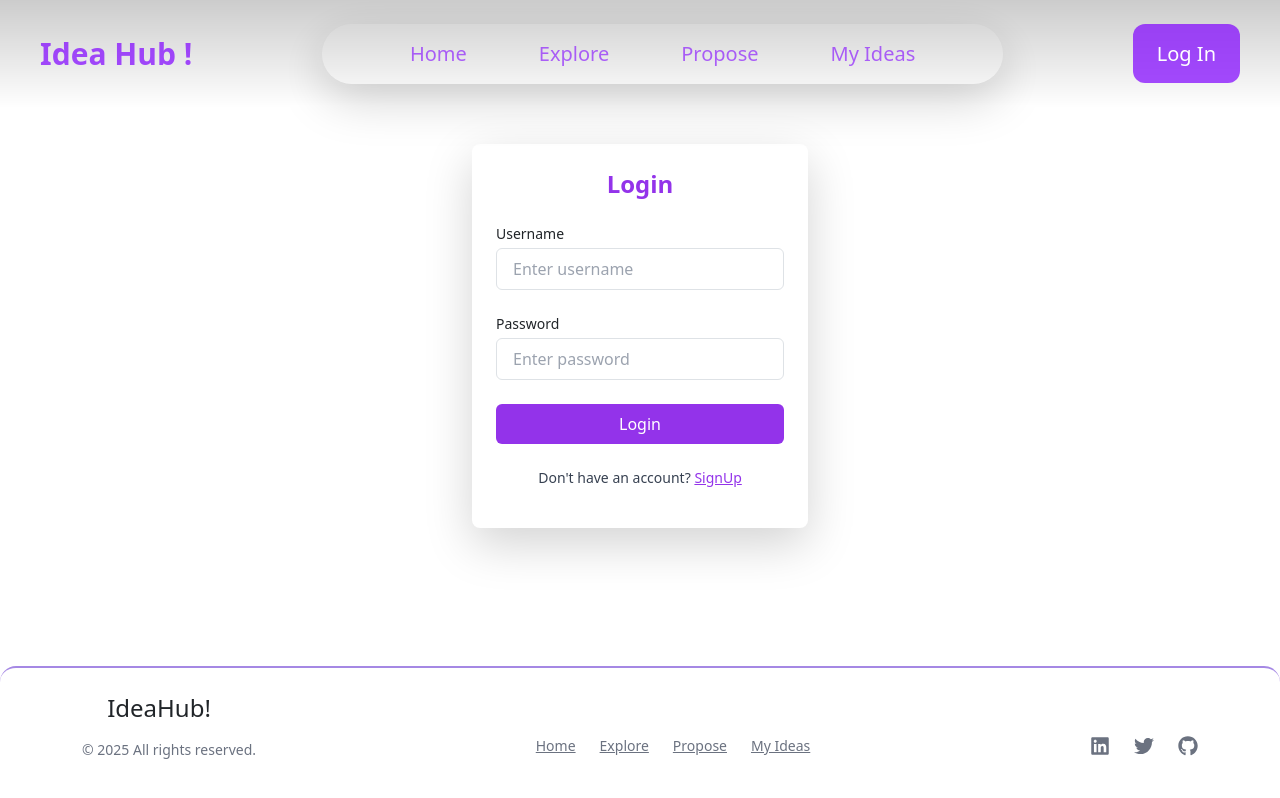
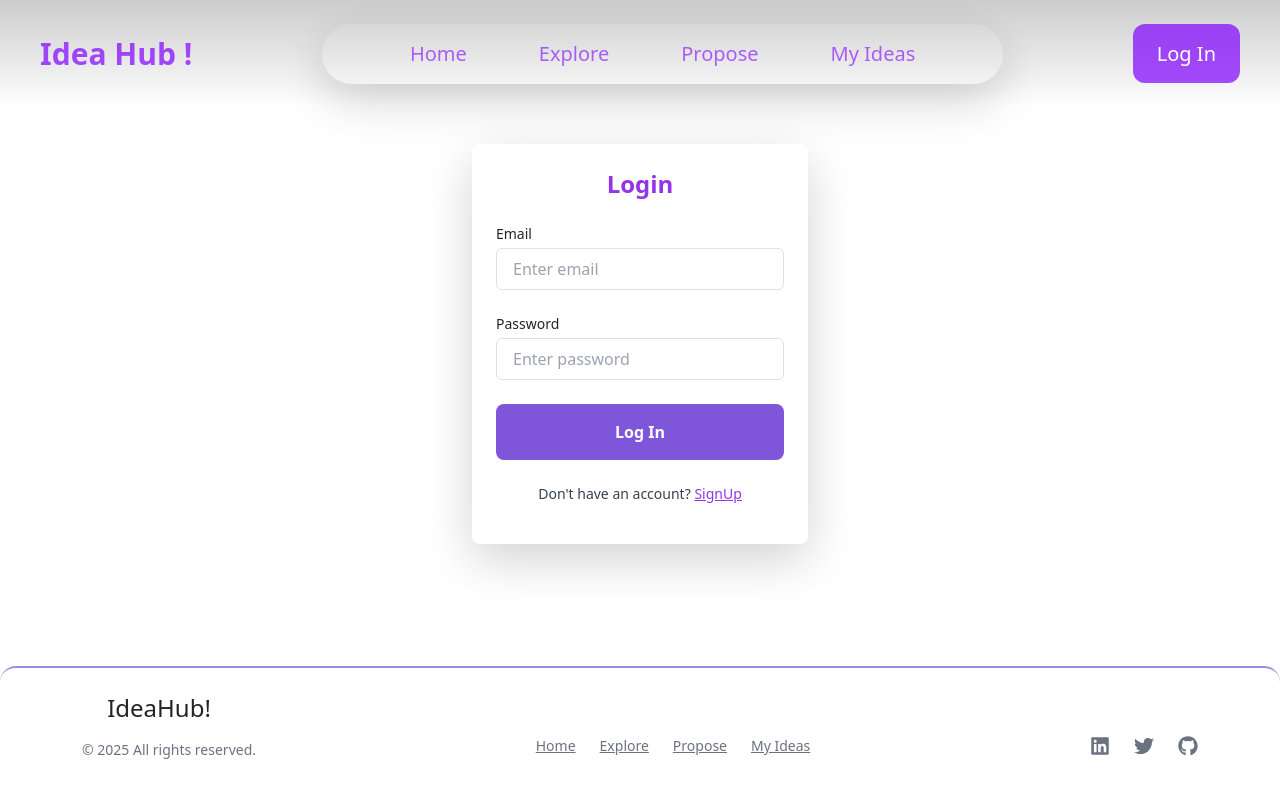
Before and after one commit to Sharanya-Jakkula/IDEAHUB-UI, a React (Vite) app: page /login in a window 1280 px wide. Built offline with nearby package versions, Linux system fonts and the light colour scheme.

Commit message:
Connected login backend

```diff
--- a/package.json
+++ b/package.json
@@ -13,9 +13,12 @@
     "@ant-design/icons": "^6.0.0",
     "@fortawesome/fontawesome-svg-core": "^6.7.2",
     "antd": "^5.24.6",
+    "axios": "^1.8.4",
     "bootstrap": "^5.3.5",
+    "framer-motion": "^12.7.4",
     "react": "^19.0.0",
     "react-dom": "^19.0.0",
+    "react-hot-toast": "^2.5.2",
     "react-icons": "^5.5.0",
     "react-router-dom": "^7.5.0",
     "tailwindcss": "^3.4.1"
--- a/src/components/Login.jsx
+++ b/src/components/Login.jsx
@@ -1,6 +1,52 @@
-import React from "react";
+import React, { useState } from "react";
+import axios from "axios"
+import {motion} from "framer-motion"
+import toast from "react-hot-toast"
+import { useNavigate } from "react-router-dom";
+export default function Login() {
 
-export default function Login() {
+  const [formData, setFormData] = useState({email:"", password:""});
+  const [loading, setLoading] = useState(false);
+  const [error, setError] = useState("");
+  const API_URL = "http://localhost:8080";
+  const navigate = useNavigate();
+
+  const handleInputChange = (e)=>{
+    setFormData({...formData,[e.target.name]:e.target.value});
+  }
+
+  const handleSubmit = async(e)=>{
+    e.preventDefault();
+    setLoading(true);
+    setError("");
+
+    try{
+      if (formData.emailId === "" || formData.password === "") {
+        setError("Please fill all the fields");
+        setLoading(false);
+        return;
+      }
+
+      const response = await axios.post(`${API_URL}/api/auth/login`, formData, {
+        headers: { "Content-Type": "application/json" },
+        withCredentials: true,
+      });
+
+      console.log(response);
+      if(!response){
+        toast.success("Logged In Successful!", {duration:3000});
+      }
+      localStorage.setItem("token", response.data.token);
+      localStorage.setItem("user", response.data.user);
+      navigate("/explore");
+
+    }catch (err) {
+      setError(err.response?.data || "Something went wrong");
+    } finally {
+      setLoading(false);
+    }
+  }
+
   return (
     <div
       className="flex items-center justify-center mt-4 bg-cover bg-center relative"
@@ -8,18 +54,21 @@ export default function Login() {
 
       {/* Login Form */}
       <div className="relative z-10 w-full max-w-sm px-4">
-        <form className="bg-white bg-opacity-90 text-purple p-6 rounded-lg shadow-lg">
+        <form className="bg-white bg-opacity-90 text-purple p-6 rounded-lg shadow-lg" onSubmit={handleSubmit}>
           <h3 className="text-center text-purple-600 text-2xl font-bold mb-6">Login</h3>
 
           <div className="mb-4">
-            <label htmlFor="username" className="block text-sm font-medium text-purple mb-1">
-              Username
+            <label htmlFor="email" className="block text-sm font-medium text-purple mb-1">
+              Email
             </label>
             <input
-              type="text"
-              id="username"
-              placeholder="Enter username"
+              type="email"
+              name="email"
+              placeholder="Enter email"
+              value= {formData.email}
               className="w-full px-3 py-2 border border-gray-300 rounded-md focus:outline-none focus:ring-2 focus:ring-purple-500"
+              onChange={handleInputChange}
+              required
             />
           </div>
 
@@ -29,18 +78,23 @@ export default function Login() {
             </label>
             <input
               type="password"
-              id="password"
+              name="password"
               placeholder="Enter password"
+              value = {formData.password}
               className="w-full px-3 py-2 border border-gray-300 rounded-md focus:outline-none focus:ring-2 focus:ring-purple-500"
+              onChange={handleInputChange}
+              required
             />
           </div>
 
-          <button
+          <motion.button
             type="submit"
-            className="w-full bg-purple-600 text-white py-2 rounded-md hover:bg-purple-700 transition"
+            className="w-full bg-[#7F56D9] hover:bg-[#a17df0] text-white py-3 rounded-lg font-semibold transition-all disabled:opacity-50"
+            whileHover={{ scale: loading ? 1 : 1.05 }}
+            disabled={loading}
           >
-            Login
-          </button>
+            {loading ? "Processing..." : "Log In"}
+          </motion.button>
 
           <p className="text-center text-sm mt-4 text-gray-700">
             Don't have an account?{" "}
```
Also changed, not shown: 1 other file (tests, documents, lock files or other folders).
